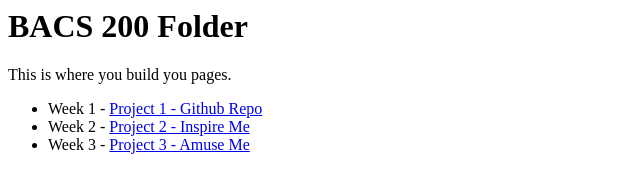
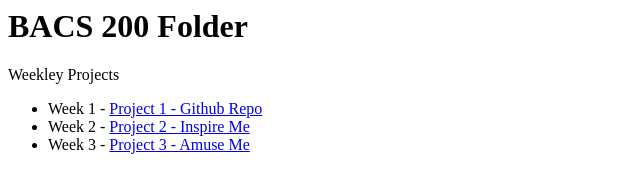
Before and after one commit to Jayden-Mosness/Jayden-Mosness.github.io, a plain HTML site: page bacs200/index.html in a window 1280 px wide. Shown: the whole page, without its empty margins (0-640 px from the left). Drawn offline with Linux system fonts and the light colour scheme.

Commit message:
Project 3

```diff
--- a/bacs200/index.html
+++ b/bacs200/index.html
@@ -1,5 +1,5 @@
 <h1>BACS 200 Folder</h1>
-<p>This is where you build you pages.</p>
+<p>Weekley Projects</p>
 <ul>
     <li>Week 1 - <a href="../index.html">Project 1 - Github Repo</a> </li>
     <li>Week 2 - <a href="inspire.html">Project 2 - Inspire Me</a> </li>
```
